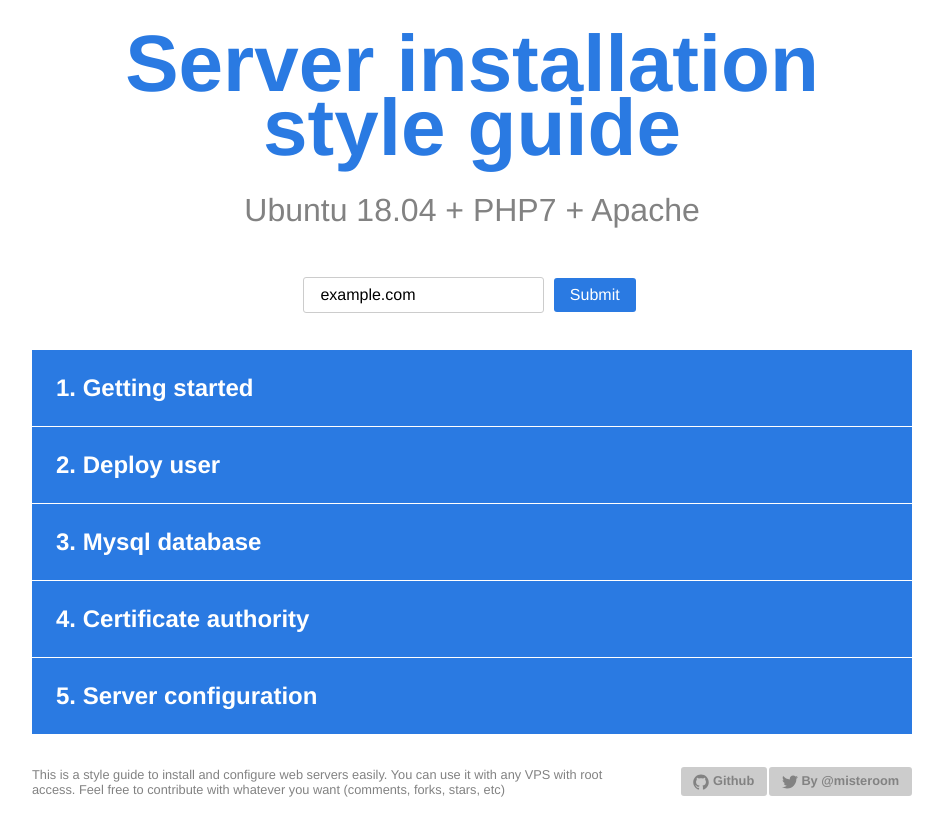
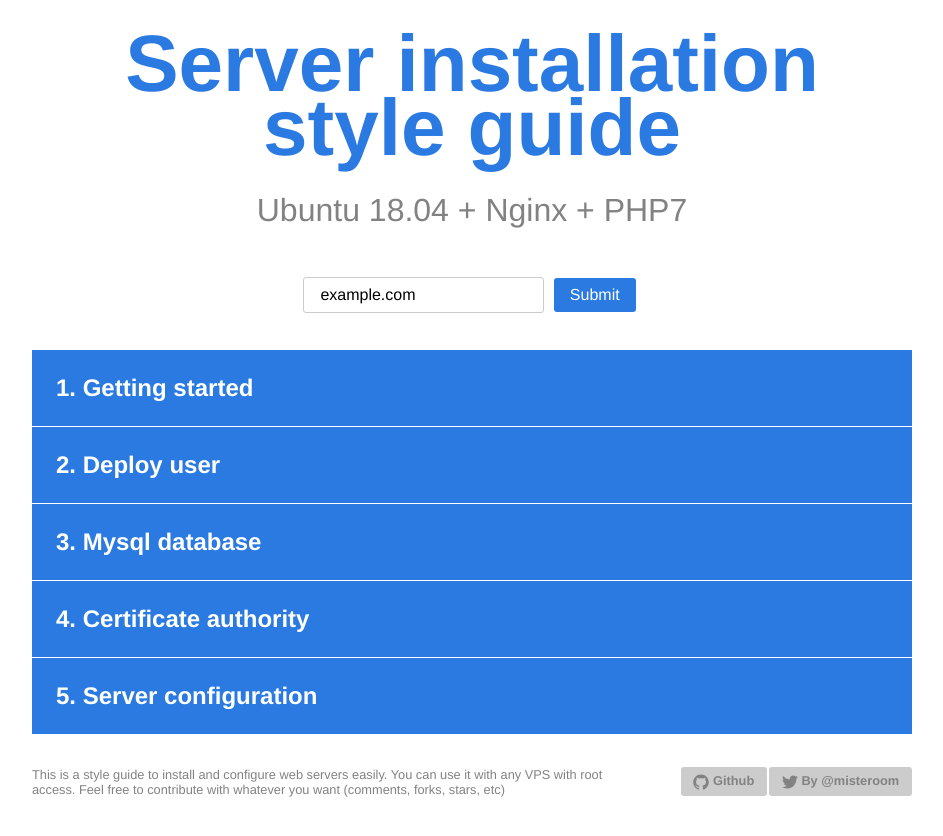
Before and after one commit to oscarotero/server-style-guide, a Jekyll site: the page built from index.md, in a window 1280 px wide. Shown: the top 836 px of the page, without its empty margins (168-1111 px from the left). Built offline with Jekyll 4.4.1, drawn with Linux system fonts in a browser that asks for light colours; some of the changed lines change nothing that is shown.

Commit message:
update to ubuntu 18, changed from apache to nginx

````diff
--- a/index.md
+++ b/index.md
@@ -1,7 +1,7 @@
 ---
 layout: default
 
-config: Ubuntu 18.04 + PHP7 + Apache
+config: Ubuntu 18.04 + Nginx + PHP7
 
 sections:
   - title: Getting started
@@ -13,28 +13,20 @@
           apt-get upgrade
           ```
 
-      - title: Install basic packages
+      - title: Add extra repositories
+        class: is-optional
         code: |
           ```sh
-          apt-get install language-pack-es-base
-          apt-get install git
-          apt-get install curl
+          add-apt-repository ppa:ondrej/php
+          add-apt-repository ppa:nginx/$nginx
           ```
+          This allows to install the latest versions of PHP and nginx
 
-      - title: Install Apache and modules
+      - title: Install nginx and PHP
         code: |
           ```sh
-          apt-get install apache2
-          apt-get install libapache2-mod-php
-          apt-get install libapache2-mpm-itk
-          ```
-
-      - title: Install PHP7 modules
-        code: |
-          ```sh
-          apt-get install php-curl
-          apt-get install php-mbstring
-          apt-get install php-imagick
+          apt-get install nginx
+          apt-get install php
           ```
 
       - title: Disable SSH password authentication
@@ -165,79 +157,14 @@
           ```
   - title: Server configuration
     steps:
-      - title: Activate apache modules
+      - title: Download basic nginx config
         code: |
           ```sh
-          a2enmod ssl http2
-          a2enmod rewrite autoindex deflate expires filter headers include mime setenvif
+          service nginx stop
+          cd /etc
+          mv nginx nginx-previous
+          git clone git@github.com:h5bp/server-configs-nginx.git nginx
+
           ```
-          Note: The second line of modules is optional but recomended if you use [h5bp/server-configs-apache](https://github.com/h5bp/server-configs-apache)
-
-      - title: Configure the default redirections
-        code: |
-          Edit the file `/etc/apache2/sites-available/default.conf`
-
-          ```ApacheConf
-          ServerName localhost
-
-          <VirtualHost *:80>
-            # http => https
-            RewriteEngine on
-            RewriteRule ^ https://%{SERVER_NAME}%{REQUEST_URI} [END,QSA,R=permanent]
-          </VirtualHost>
-
-          <VirtualHost *:443>
-            ServerName www.example.com
-
-            # www.example.com => example.com
-            RewriteEngine on
-            RewriteRule ^ https://example.com%{REQUEST_URI} [L,R=301]
-
-            # SSL
-            SSLEngine On
-            SSLCertificateFile /etc/letsencrypt/live/example.com/fullchain.pem
-            SSLCertificateKeyFile /etc/letsencrypt/live/example.com/privkey.pem
-          </VirtualHost>
-          ```
-
-      - title: Configure the site
-        code: |
-          Edit the file `/etc/apache2/sites-available/example.com.conf`
-
-          ```ApacheConf
-          <VirtualHost *:443>
-            # Server name
-            ServerName example.com
-            ServerAdmin webmaster@localhost
-
-            # Document root
-            DocumentRoot /var/www/example.com/www
-
-            # Logs
-            ErrorLog /var/www/example.com/logs/apache.error
-            CustomLog /var/www/example.com/logs/apache.log combined
-
-            # Directory configuration
-            <Directory /var/www/example.com/www>
-              AllowOverride All
-              Require all granted
-            </Directory>
-
-            # User
-            AssignUserId example example
-
-            # SSL
-            SSLEngine On
-            SSLCertificateFile /etc/letsencrypt/live/example.com/fullchain.pem
-            SSLCertificateKeyFile /etc/letsencrypt/live/example.com/privkey.pem
-          </VirtualHost>
-          ```
-
-      - title: Activate the site
-        code: |
-          ```sh
-          a2ensite default
-          a2ensite example.com
-          service apache2 restart
-          ```
+          Thanks to [h5bp/server-configs-nginx](https://github.com/h5bp/server-configs-nginx/)
 ---
````
